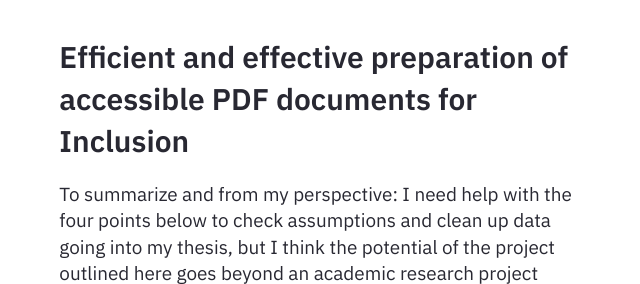
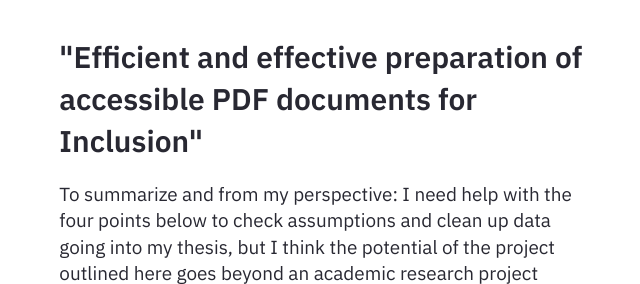
Before and after one commit to heseltime/heseltime.github.io, a Jekyll site: the page built from _notes/Public/LIFT_C and OIS Community Call for Fellows!.md, in a window 1280 px wide and 900 px high, scrolled down 548 px, cut to the strip 223-507 px from the top of the window. Shown: the whole strip, without its empty margins (319-959 px from the left). Built offline with Jekyll 4.4.1, drawn with Linux system fonts in a browser that asks for light colours.

Commit message:
Add quotes

```diff
--- a/_notes/Public/LIFT_C and OIS Community Call for Fellows!.md
+++ b/_notes/Public/LIFT_C and OIS Community Call for Fellows!.md
@@ -9,7 +9,7 @@ date: 02-03-2024
 
 [![Accessibility Buddies Header Image](../../assets/img/feed/Screenshot 2024-03-02 085410.png)](https://www.linkedin.com/in/heselt-in-e/)
 
-## Efficient and effective preparation of accessible PDF documents for Inclusion
+## "Efficient and effective preparation of accessible PDF documents for Inclusion"
 
 To summarize and from my perspective: I need help with the four points below to check assumptions and clean up data going into my thesis, but I think the potential of the project outlined here goes beyond an academic research project alone and I am happy and honored that [LIFT_C (Institute for Transformative Change)](https://www.jku.at/lift-c/) and the [OIC (Open Innovation Center)](https://www.jku.at/campus/der-jku-campus/campusfuehrung/self-guided-jku-campus-tour/oic/)/[Open Innovation in Science](https://www.jku.at/lit-open-innovation-center/open-innovation-in-science/) (with [LBG (Ludwig Boltzmann Gesellschaft)](https://ois.lbg.ac.at/)) agree.
 
```
